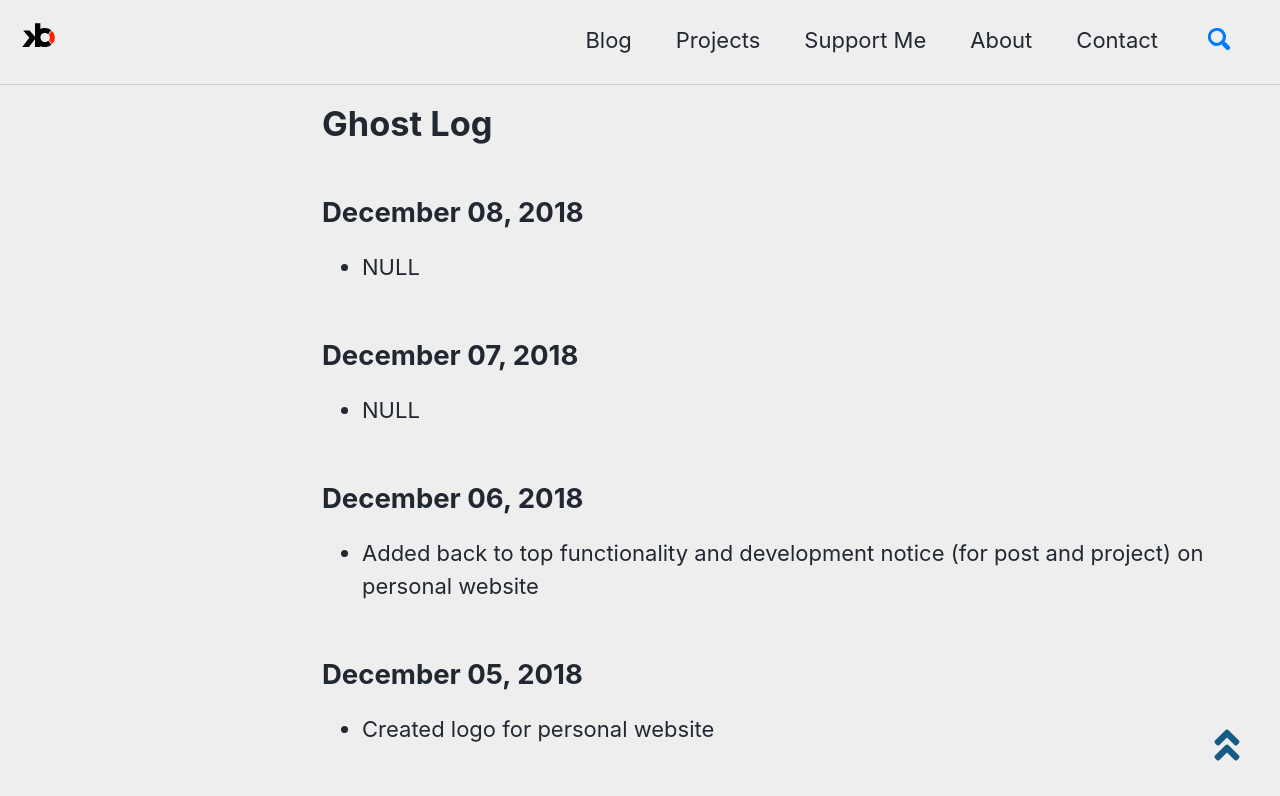
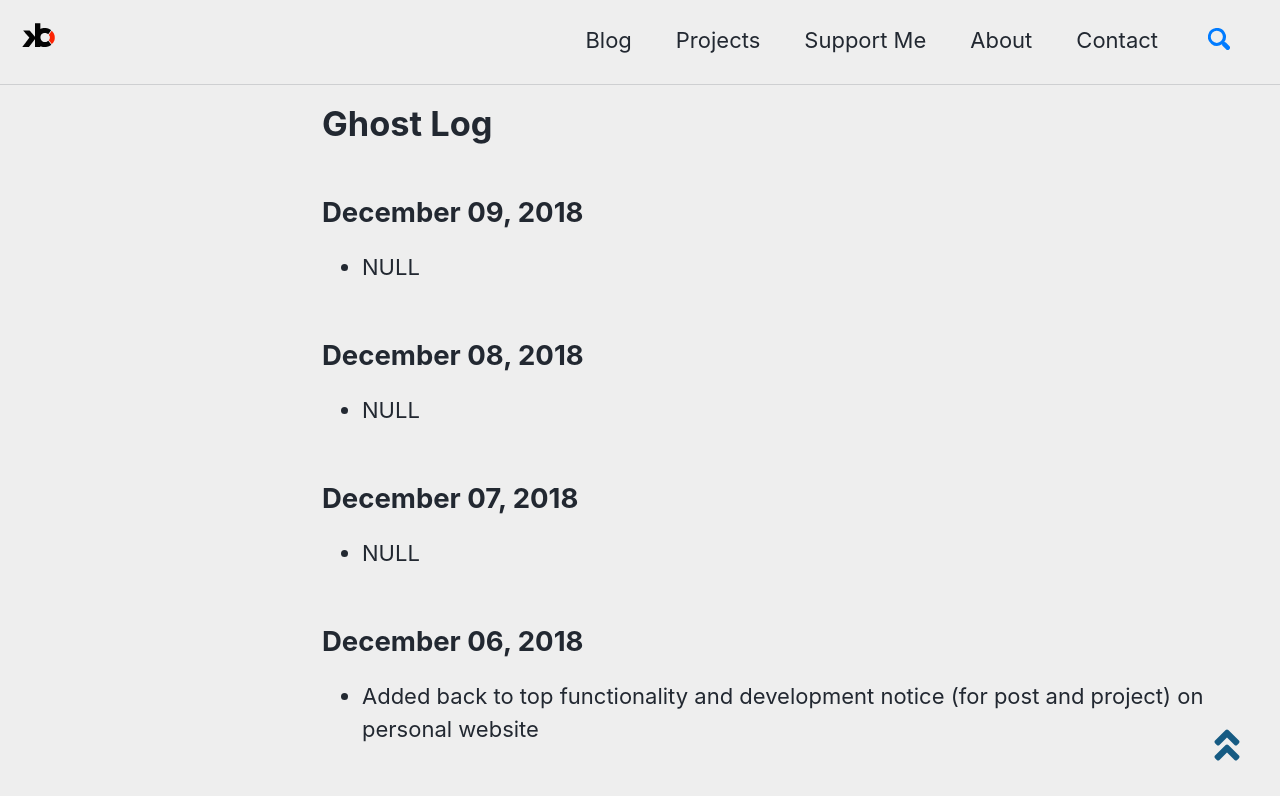
Before and after one commit to kulbhushanchand/kulbhushanchand.github.io-v2, a Jekyll site: the page built from _pages/main/log.md, in a window 1280 px wide and 900 px high, cut to the strip 104-900 px from the top of the window. Built offline with Jekyll 4.4.1, drawn with Linux system fonts in a browser that asks for light colours; cached includes are drawn as plain includes; comment, search, counter and statistics services are not loaded; a style sheet for code colours, icons or effects is not loaded.

Commit message:
Update log.md

```diff
--- a/_pages/main/log.md
+++ b/_pages/main/log.md
@@ -16,6 +16,10 @@ toc: false
 
 
 {% assign dateFormat = '%B %d, %Y' %}
+
+## {{ "2018-12-09" | date: dateFormat }}
+- NULL
+
 ## {{ "2018-12-08" | date: dateFormat }}
 - NULL
 
```
